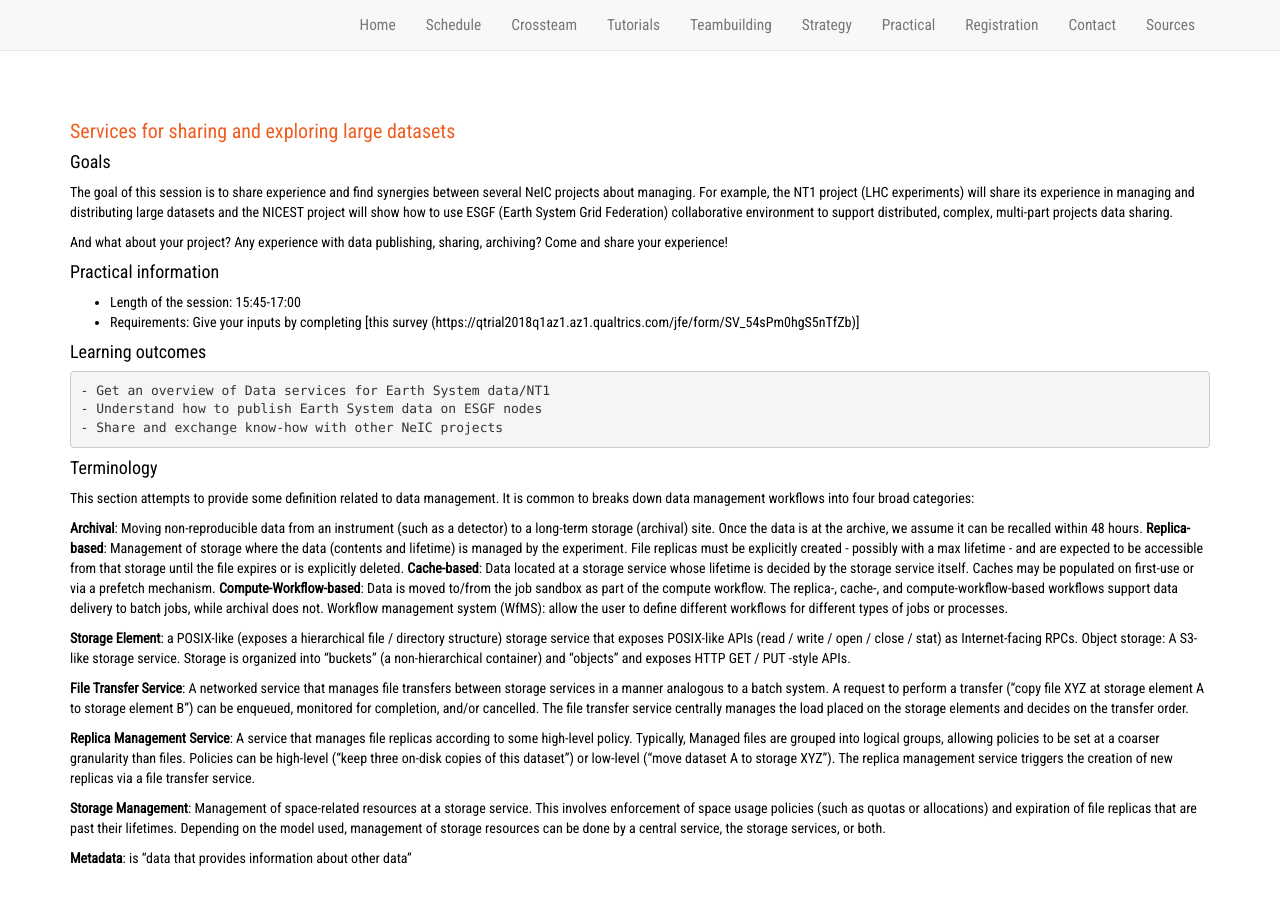
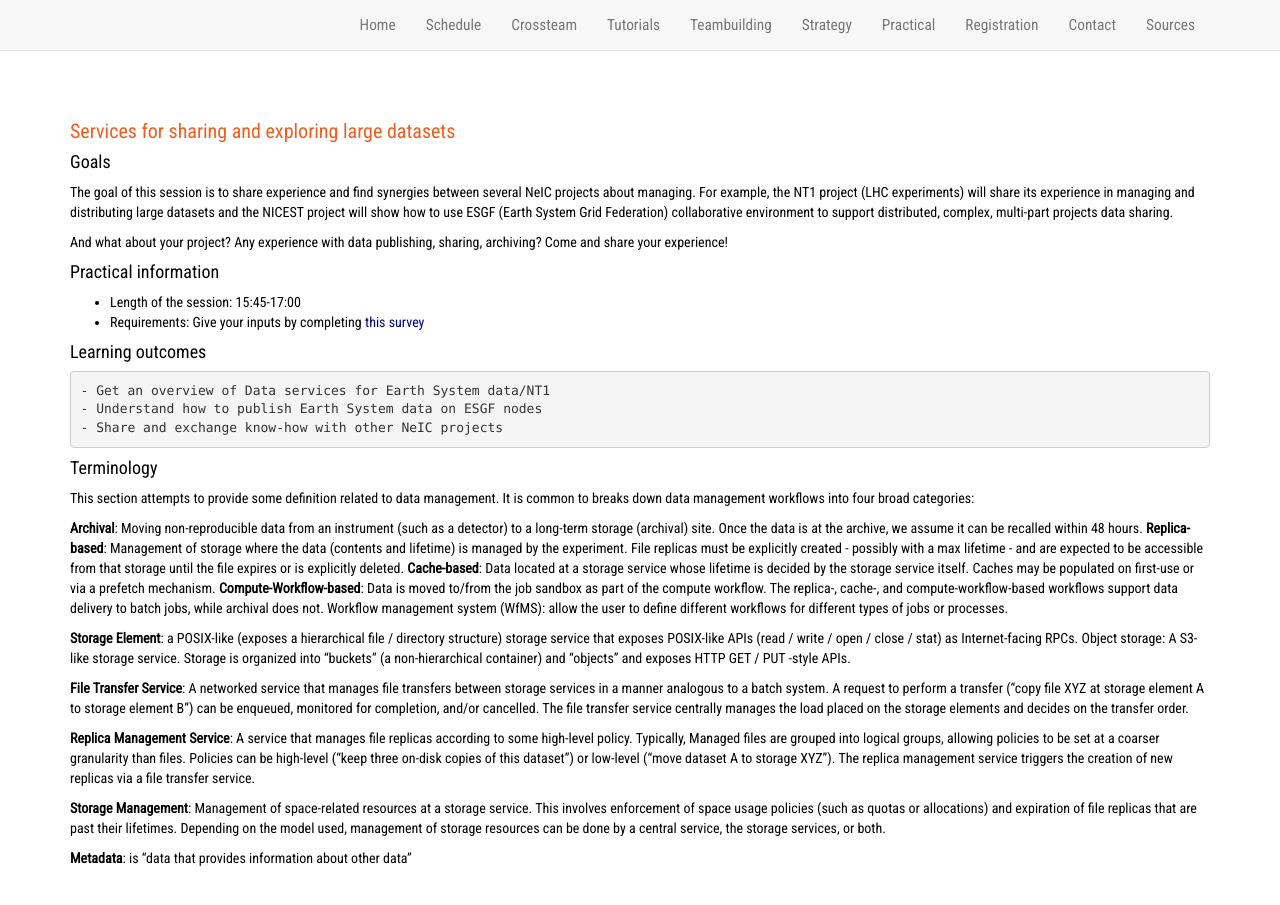
Before and after one commit to neicnordic/ahm18.neic.nordforsk.org, a Jekyll site: the page built from _crossteams/ho_details1/details.md, in a window 1280 px wide and 1078 px high. Shown: the top 905 px of the window. Built offline with Jekyll 4.4.1, drawn with Linux system fonts in a browser that asks for light colours; nearby versions of some CDN libraries.

Commit message:
Update details.md

```diff
--- a/_crossteams/ho_details1/details.md
+++ b/_crossteams/ho_details1/details.md
@@ -17,7 +17,7 @@ For example, the NT1 project (LHC experiments) will share its experience in mana
 <h4>Practical information</h4>
 
 - Length of the session: 15:45-17:00
-- Requirements: Give your inputs by completing [this survey (https://qtrial2018q1az1.az1.qualtrics.com/jfe/form/SV_54sPm0hgS5nTfZb)]
+- Requirements: Give your inputs by completing [this survey](https://qtrial2018q1az1.az1.qualtrics.com/jfe/form/SV_54sPm0hgS5nTfZb)
 
 
 <h4>Learning outcomes</h4>
```
